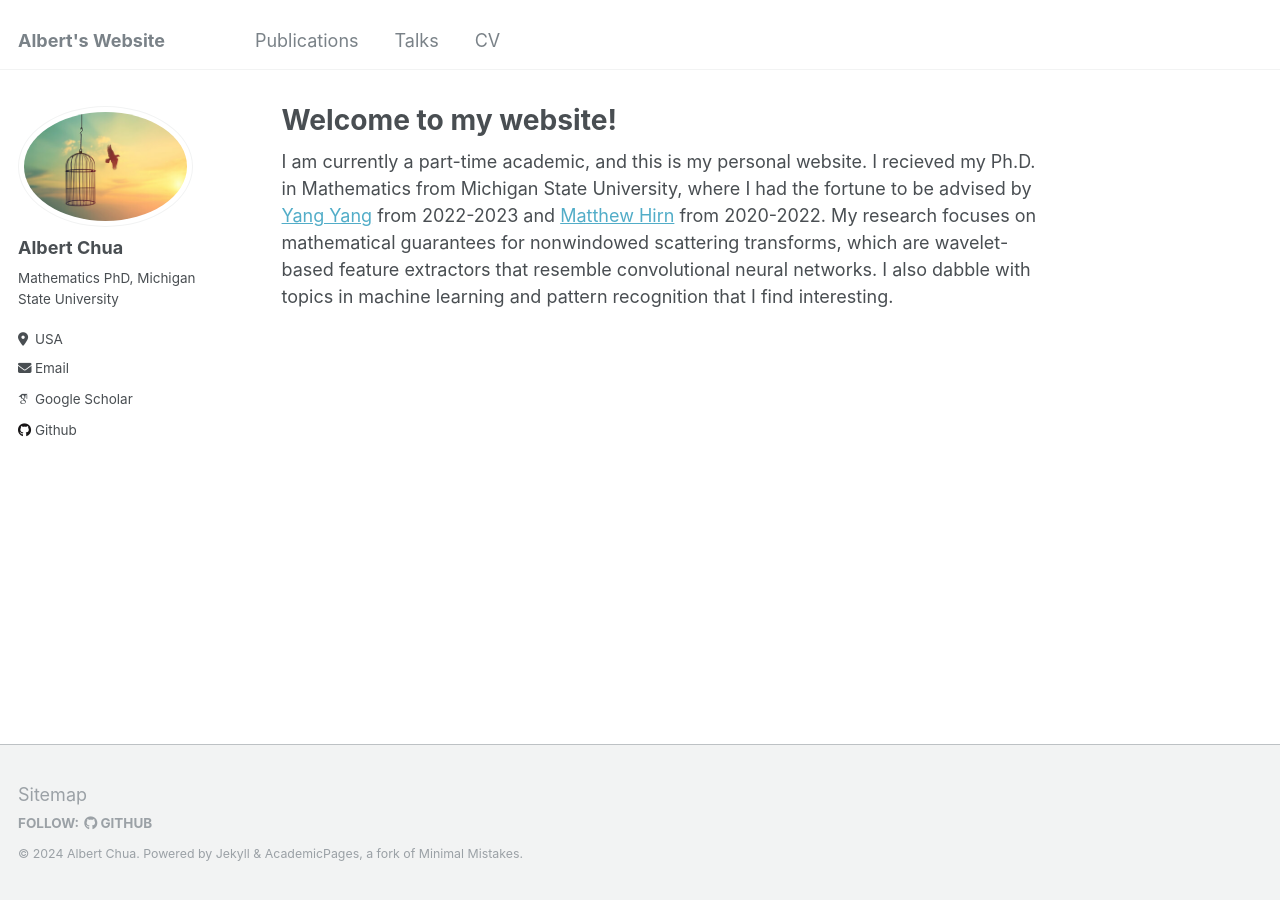
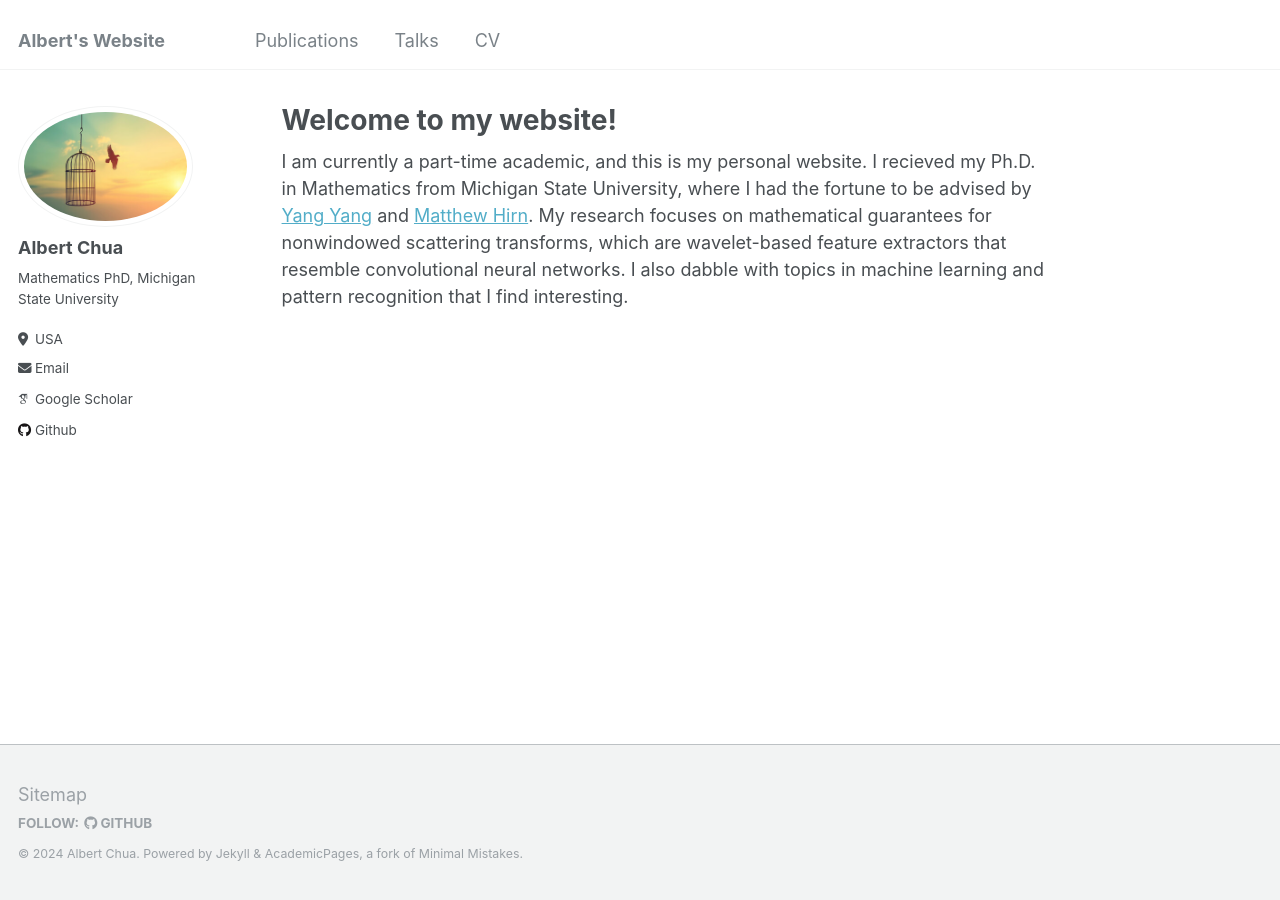
Before and after one commit to alchua1996/alchua1996.github.io, a Jekyll site: the page built from _pages/about.md, in a window 1280 px wide. Built offline with Jekyll 4.4.1, drawn with Linux system fonts in a browser that asks for light colours; some web fonts are replaced.

Commit message:
Update about.md

```diff
--- a/_pages/about.md
+++ b/_pages/about.md
@@ -7,4 +7,4 @@ redirect_from:
   - /about.html
 ---
 
-I am currently a part-time academic, and this is my personal website. I recieved my Ph.D. in Mathematics from Michigan State University, where I had the fortune to be advised by [Yang Yang](https://sites.google.com/view/dr-yang-yang/home) from 2022-2023 and [Matthew Hirn](https://matthewhirn.com) from 2020-2022. My research focuses on mathematical guarantees for nonwindowed scattering transforms, which are wavelet-based feature extractors that resemble convolutional neural networks. I also dabble with topics in machine learning and pattern recognition that I find interesting.
+I am currently a part-time academic, and this is my personal website. I recieved my Ph.D. in Mathematics from Michigan State University, where I had the fortune to be advised by [Yang Yang](https://sites.google.com/view/dr-yang-yang/home) and [Matthew Hirn](https://matthewhirn.com). My research focuses on mathematical guarantees for nonwindowed scattering transforms, which are wavelet-based feature extractors that resemble convolutional neural networks. I also dabble with topics in machine learning and pattern recognition that I find interesting.
```
